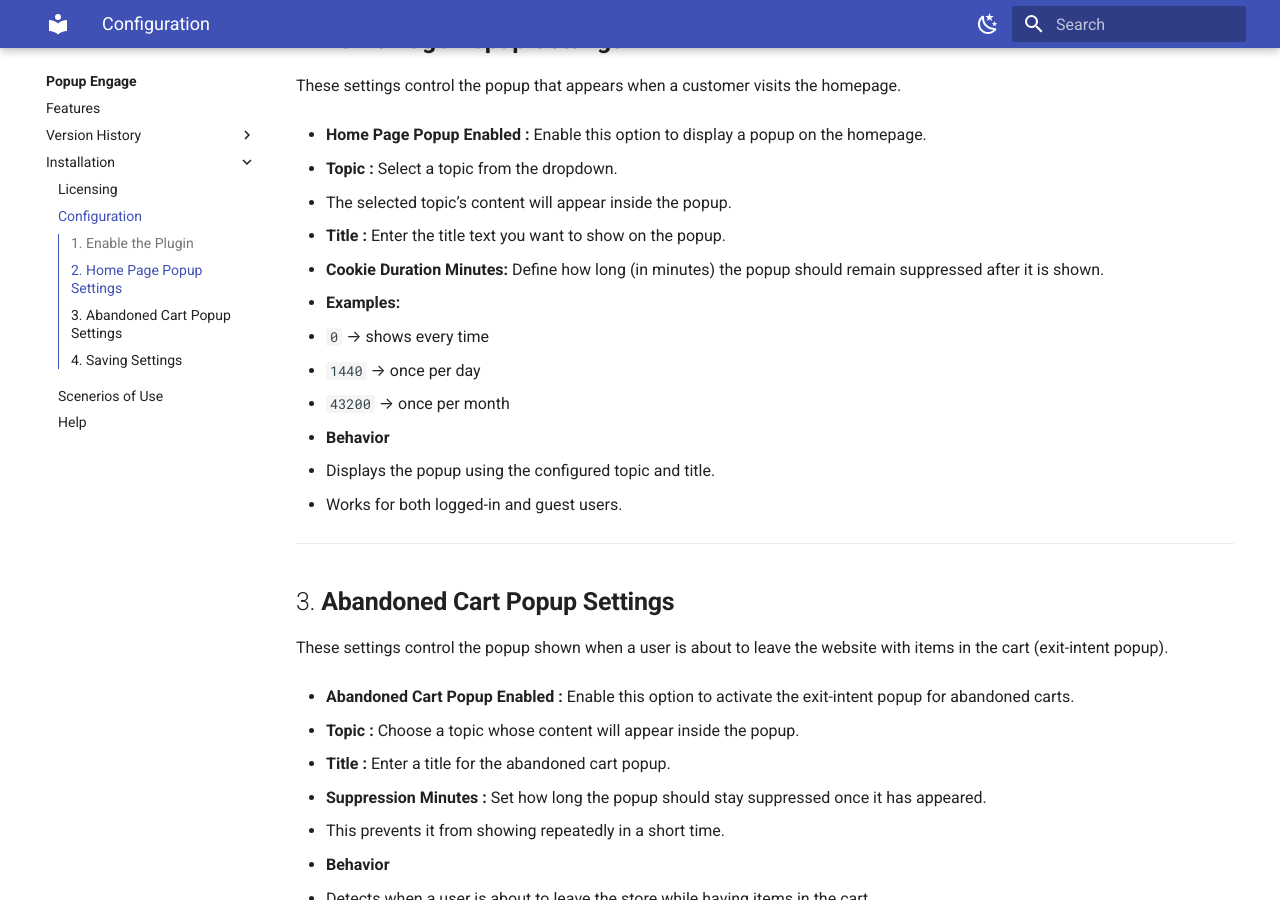
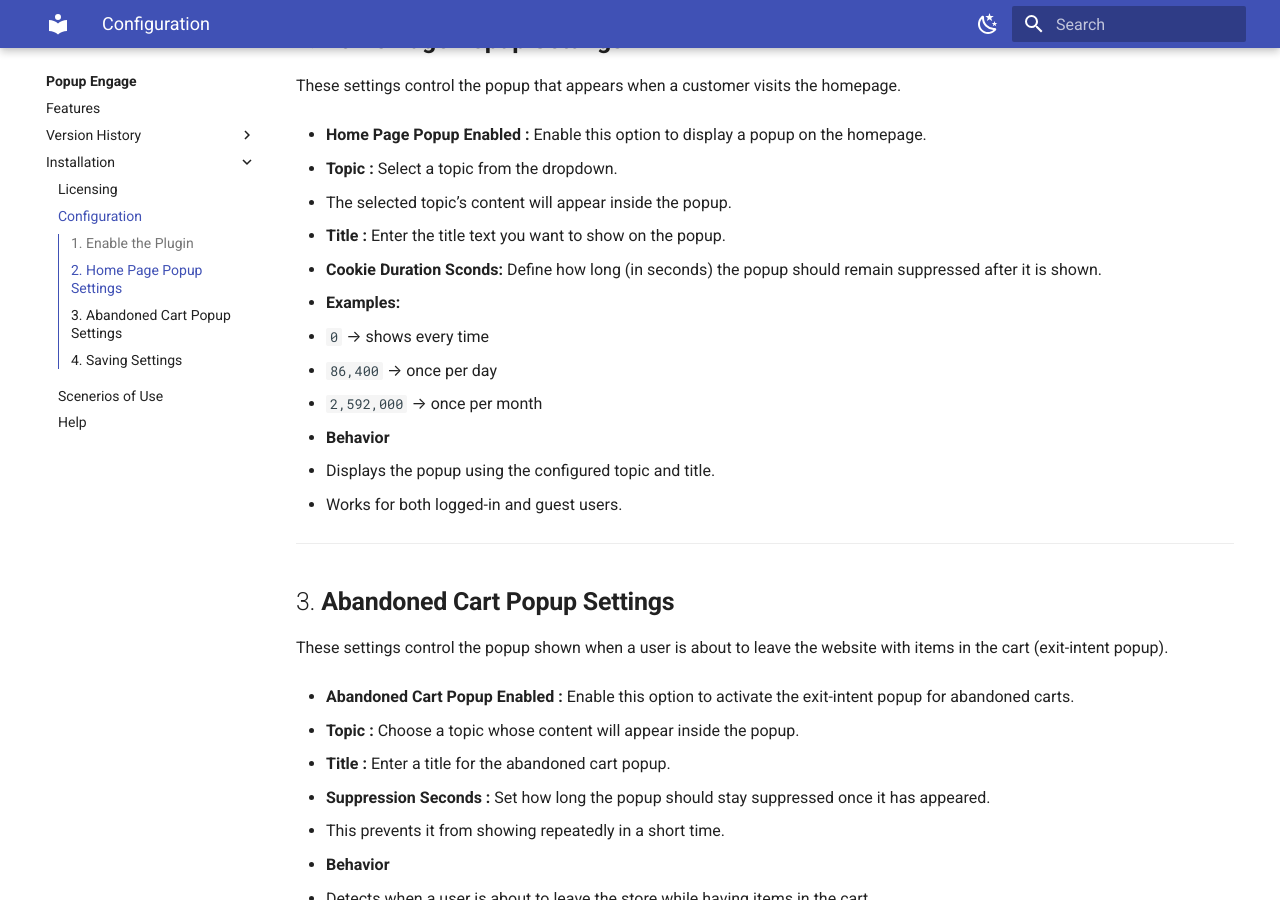
Before and after one commit to nopaccelerate-official/nop-extension-docs, an MkDocs documentation site: the page built from docs/popupEngage/Configuration.md, in a window 1280 px wide and 900 px high, scrolled down 374 px. Built offline with MkDocs 1.6.1 and Material for MkDocs 9.7.7, drawn with Linux system fonts in a browser that asks for light colours.

```diff
--- a/docs/popupEngage/Configuration.md
+++ b/docs/popupEngage/Configuration.md
@@ -15,12 +15,12 @@
 
 - **Title :** Enter the title text you want to show on the popup.
 
-- **Cookie Duration Minutes:**  Define how long (in minutes) the popup should remain suppressed after it is shown.
+- **Cookie Duration Sconds:**  Define how long (in seconds) the popup should remain suppressed after it is shown.
 
 - **Examples:**
  - `0` → shows every time
- - `1440` → once per day
- - `43200` → once per month
+ - `86,400` → once per day
+ - `2,592,000` → once per month
 
 - **Behavior**
 - Displays the popup using the configured topic and title.
@@ -37,7 +37,7 @@
 
 - **Title :** Enter a title for the abandoned cart popup.
 
-- **Suppression Minutes :** Set how long the popup should stay suppressed once it has appeared.
+- **Suppression Seconds :** Set how long the popup should stay suppressed once it has appeared.
 - This prevents it from showing repeatedly in a short time.
 
 - **Behavior**
--- a/mkdocs.yml
+++ b/mkdocs.yml
@@ -158,7 +158,9 @@
       - Features: popupEngage/Feature.md
       - Version History:
           - Overview: popupEngage/History.md
+          - Version 49.1.0: popupEngage/49.1.0.md
           - Version 49.0.0: popupEngage/49.0.0.md
+          - Version 48.0.0: popupEngage/48.0.0.md
           - Version 7.1.0: popupEngage/7.1.0.md
           - Version 47.0.0: popupEngage/47.0.0.md
           - Version 6.1.0: popupEngage/6.1.0.md
```
Also changed, not shown: other parts of docs/popupEngage/Configuration.md (+1 -1 lines), docs/popupEngage/48.0.0.md (added, +12 -0 lines), docs/popupEngage/49.0.0.md (+1 -1 lines), docs/popupEngage/49.1.0.md (added, +12 -0 lines), docs/popupEngage/7.1.0.md (+1 -1 lines), docs/popupEngage/History.md (+4 -0 lines), docs/assets/img/popup_configure(2).png (added).
